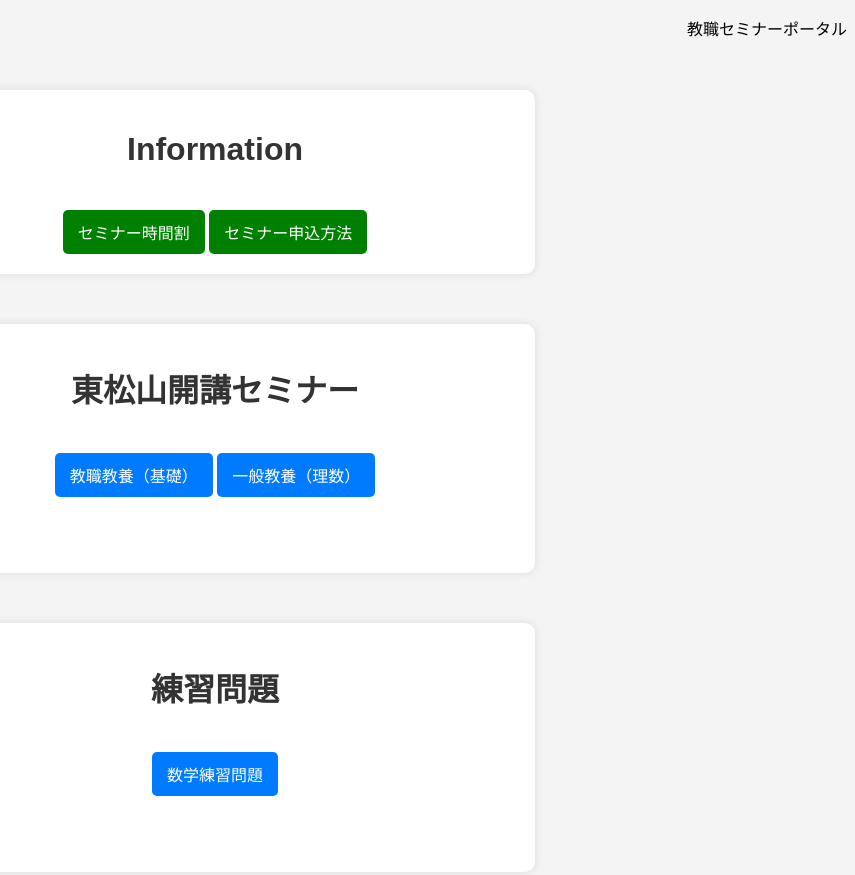
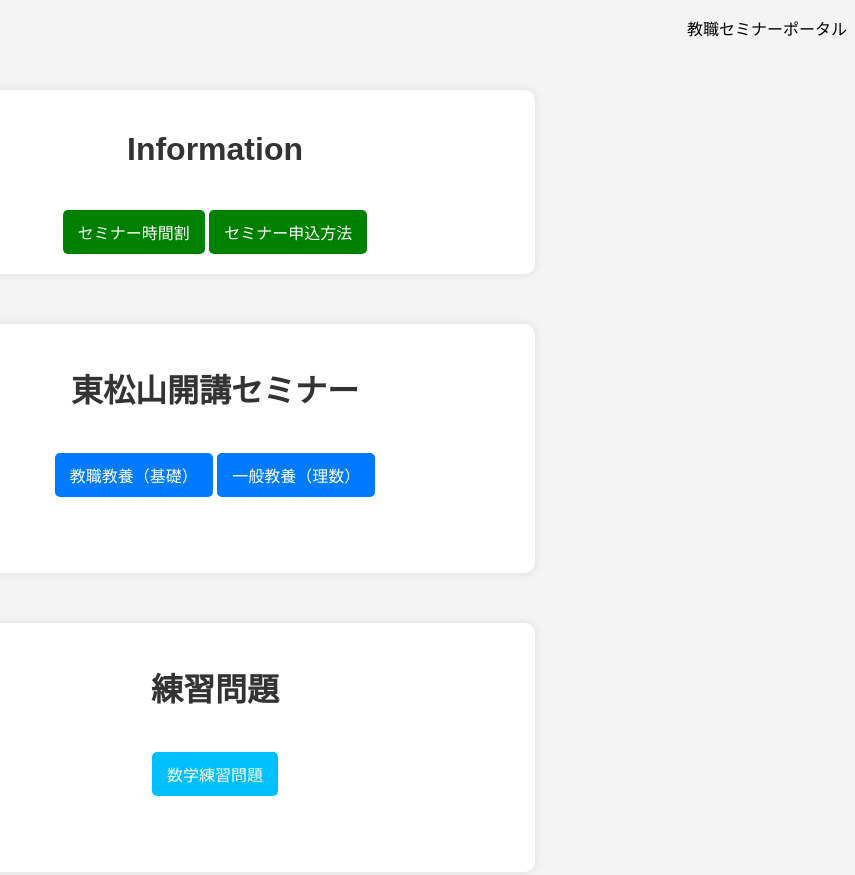
Before and after one commit to shin-w21/education_seminar, a plain HTML site: page index.html in a window 1280 px wide. Shown: the whole page, without its empty margins (425-1280 px from the left). Drawn offline with Linux system fonts and the light colour scheme.

Commit message:
Update index.html

```diff
--- a/index.html
+++ b/index.html
@@ -34,7 +34,7 @@
 
     <div class="container" id="title-screen">
         <h1>練習問題</h1>
-         <button class="btn" onclick="location.href='./seminar_info/p01_数学練習.html'">数学練習問題</button>
+         <button class="btn_practice" onclick="location.href='./seminar_info/p01_数学練習.html'">数学練習問題</button>
 
         <p>　</p>
 
```
